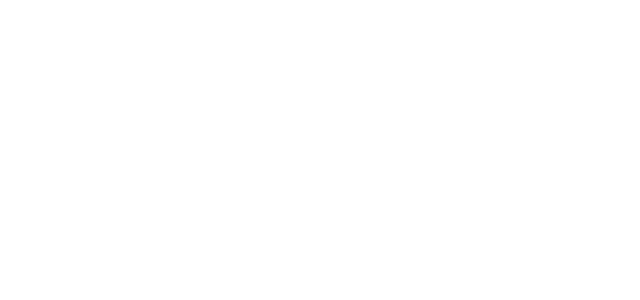
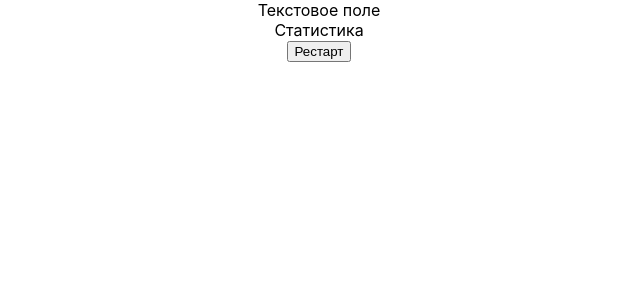
Before and after one commit to AdmiralBankir/keyspeedtest, a React (Create React App) app: page / in a window 1280 px wide. Shown: the top 300 px of the page, without its empty margins (321-961 px from the left). Built offline with nearby package versions, Linux system fonts and the light colour scheme.

Commit message:
Нарезает приложение на компоненты

```diff
--- a/src/App.js
+++ b/src/App.js
@@ -1,8 +1,11 @@
 import './App.css';
+import React from 'react';
+import  TypeTest from './components/TypeTest/TypeTest';
 
 function App() {
   return (
     <div className="App">
+      <TypeTest />
     </div>
   );
 }
--- /dev/null
+++ b/src/components/Restart/Restart.js
@@ -0,0 +1,11 @@
+import React from 'react';
+
+const Restart = props => {
+    return(
+        <button type="button">
+            Рестарт
+        </button>
+    );
+};
+
+export default Restart;
--- /dev/null
+++ b/src/components/StatField/StatField.js
@@ -0,0 +1,11 @@
+import React from 'react';
+
+const StatField = props => {
+    return(
+        <div>
+            Статистика
+        </div>
+    );
+};
+
+export default StatField;
--- /dev/null
+++ b/src/components/TextField/TextField.js
@@ -0,0 +1,11 @@
+import React from 'react';
+
+const TextField = props => {
+    return(
+        <div>
+            Текстовое поле
+        </div>
+    );
+};
+
+export default TextField;
--- /dev/null
+++ b/src/components/TypeTest/TypeTest.js
@@ -0,0 +1,19 @@
+import React from 'react';
+import TextField from '../TextField/TextField';
+import StatField from '../StatField/StatField';
+import Restart from '../Restart/Restart';
+
+class TypeTest extends React.Component {
+    state = {};
+    render() {
+        return(
+          <main>
+            <TextField />
+            <StatField />
+            <Restart />
+          </main>
+        );
+    };
+};
+
+export default TypeTest;
```
Also changed, not shown: src/components/Restart/Restart.module.css (added), src/components/StatField/StatField.module.css (added), src/components/TextField/TextField.module.css (added), src/components/TypeTest/TypeTest.module.css (added).
